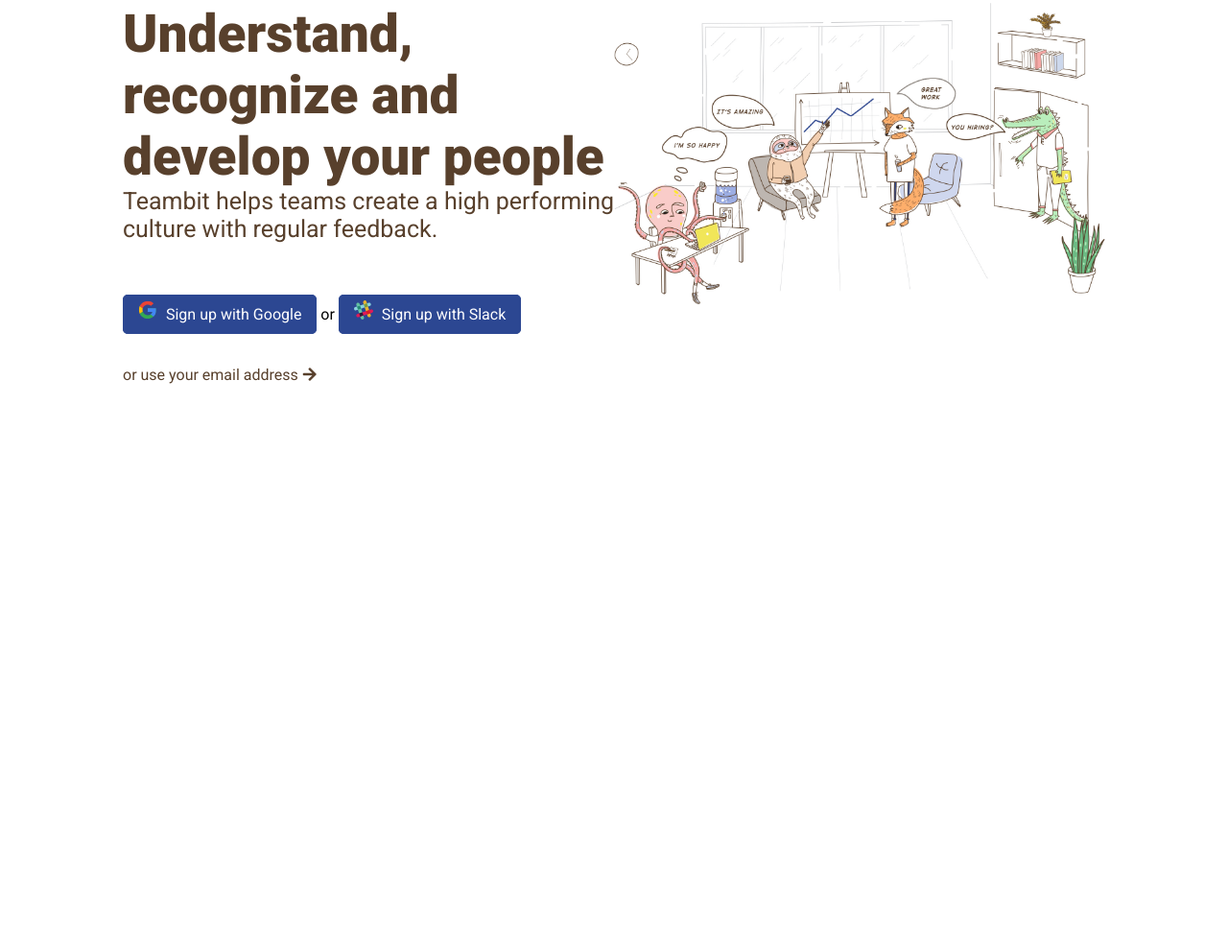
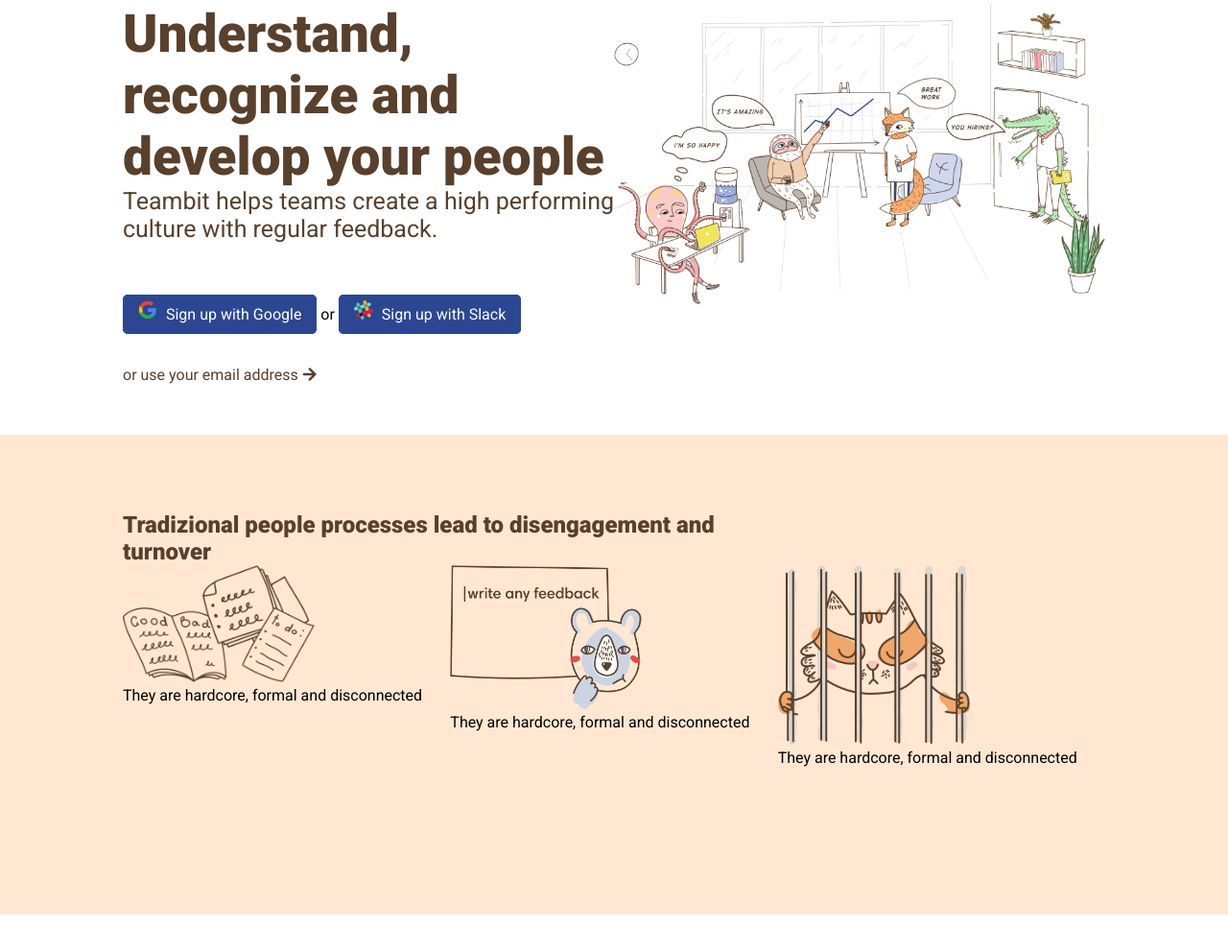
Before and after one commit to federico1989/node-sass-teambit, a website: page index.html in a window 1280 px wide. Shown: the part 177-1168 px from the top of the page at 96% size. Before the commit the page ends 880 px from the top, so only its background shows below. Drawn offline with Linux system fonts and the light colour scheme.

Commit message:
Inizio seconda sezione

```diff
--- a/index.html
+++ b/index.html
@@ -3,7 +3,7 @@
     <head>
      <meta charset="UTF-8">
      <meta name="viewport" content="width=device-width, initial-scale=1.0">
-     <title>Teambeat</title>
+     <title>Teambit</title>
      <link href="https://fonts.googleapis.com/css2?family=Roboto:wght@400;500;900&display=swap" rel="stylesheet">
      <link rel="shortcut icon" href="dist/img/logo.ico" type="image/x-icon">
      <link rel="stylesheet" href="https://use.fontawesome.com/releases/v5.15.1/css/all.css" integrity="sha384-vp86vTRFVJgpjF9jiIGPEEqYqlDwgyBgEF109VFjmqGmIY/Y4HV4d3Gp2irVfcrp" crossorigin="anonymous">
@@ -21,6 +21,9 @@
                         <li><a href="#">Sing in</a></li>
                         <li><a href="" class="btn"><img src="dist/img/google-logo.svg" alt=""> Sign up</a></li>
                     </ul>
+                    <!-- <div class="navigation_mobile">
+                        <i class="fas fa-bars"></i>
+                    </div> -->
                 </nav>
             </header>
             <main id="site_main">
@@ -36,6 +39,28 @@
                         <a href="">or use your email address<i class="fas fa-arrow-right"></i></a>
                     </div>
                     <div class="img_jumbo">
+                    </div>
+                </section>
+                <section class="section_traditional">
+                    <div class="traditional_menu container">
+                        <div class="traditional_text">
+                            <h2>Tradizional people processes lead to disengagement and turnover</h2>
+                        </div>
+                        <div class="traditional_cards d-flex">
+                            <div class="card">
+                                <img src="dist/img/hardcore.png" alt="">
+                                <p>They are hardcore, formal and disconnected</p>
+                            </div>
+                            <div class="card">
+                                <img src="dist/img/nofeedback.png" alt="">
+                                <p>They are hardcore, formal and disconnected</p>
+                            </div>
+                            <div class="card">
+                                <img src="dist/img/notsafe.png" alt="">
+                                <p>They are hardcore, formal and disconnected</p>
+                            </div>
+                        </div>
+                    </div>
 
                     </div>
                 </section>
--- a/src/Partials/_main.scss
+++ b/src/Partials/_main.scss
@@ -1,5 +1,5 @@
 #site_main {
-    height: 800px;
+    height: 2000px;
     width: 100%;
     .jumbotron {
         height: 550px;
@@ -46,4 +46,25 @@
             background-size: 100%;
         }
     }
+    .section_traditional {
+        background-color: $colorpink;
+        height: 500px;
+        padding-top: 80px;
+        .traditional_menu {
+            margin: auto;
+            .traditional_text {
+                color: $colorbrown;
+                width: 65%;
+            }
+            .traditional_cards {
+               width: 100%;
+               .card {
+                   width: calc(100% / 3);
+                   img {
+                       width: 200px;
+                   }
+               }
+            }
+        }
+    }
 }
```
Also changed, not shown: dist/css/style.css.
